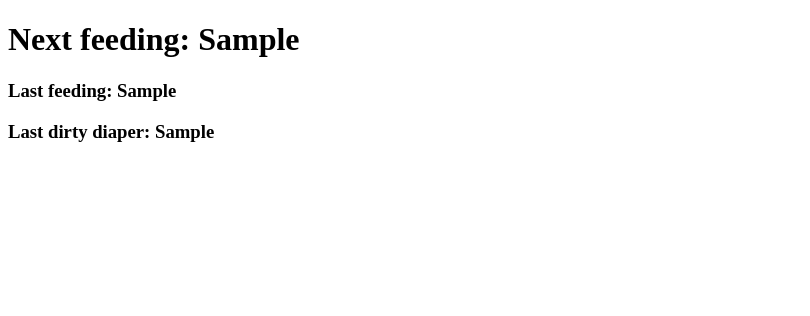
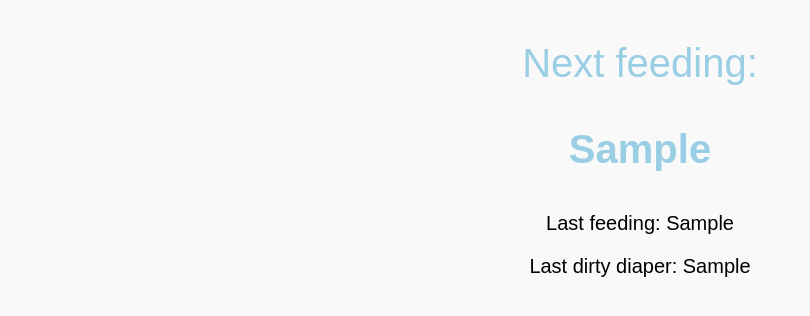
Before and after one commit to cfmeyers/fatbaby-2, a Flask app: template templates/index.html in a window 1280 px wide. Shown: the top 316 px of the page, without its empty margins (0-810 px from the left). Run offline with Flask 2, Linux system fonts and the light colour scheme; the template is opened without the code that fills it: most values are stand-ins (such as "Sample title", 1, 10 or a date in 2020); some libraries are stand-ins or nearby versions.

Commit message:
Add some css

```diff
--- /dev/null
+++ b/static/style.css
@@ -0,0 +1,14 @@
+body {
+    font-size: 20px;
+    text-align: center;
+    background-color: rgb(249, 249, 249);
+}
+
+div.next-feeding {
+    color: rgb(153, 206, 228);
+    font-size: 40px;
+}
+
+div.make-bold {
+    font-weight: bold;
+}
--- a/templates/index.html
+++ b/templates/index.html
@@ -1,6 +1,10 @@
 <!doctype html>
+<link rel="stylesheet" href="https://cdn.jsdelivr.net/npm/purecss@3.0.0/build/pure-min.css" integrity="sha384-X38yfunGUhNzHpBaEBsWLO+A0HDYOQi8ufWDkZ0k9e0eXz/tH3II7uKZ9msv++Ls" crossorigin="anonymous">
 <meta http-equiv="Refresh" content="600">
+<link rel="stylesheet" href="https://cdn.jsdelivr.net/npm/purecss@3.0.0/build/grids-responsive-min.css">
+<link rel="stylesheet" href="{{ url_for('static', filename='style.css') }}">
 <title>FATBABY-2</title>
-<h1>Next feeding: {{baby_update.pretty_next_feed}}</h1>
-<h3>Last feeding: {{baby_update.pretty_most_recent_feed}}</h3>
-<h3>Last dirty diaper: {{baby_update.pretty_most_recent_dirty_diaper}}</h3>
+
+    <div class="next-feeding"><p>Next feeding: <div class="make-bold">{{baby_update.pretty_next_feed}}</div></p></div>
+    <div class="last-feeding"><p>Last feeding: {{baby_update.pretty_most_recent_feed}}</p></div>
+    <div class="last-dirty-diaper"><p>Last dirty diaper: {{baby_update.pretty_most_recent_dirty_diaper}}</p></div>
```
